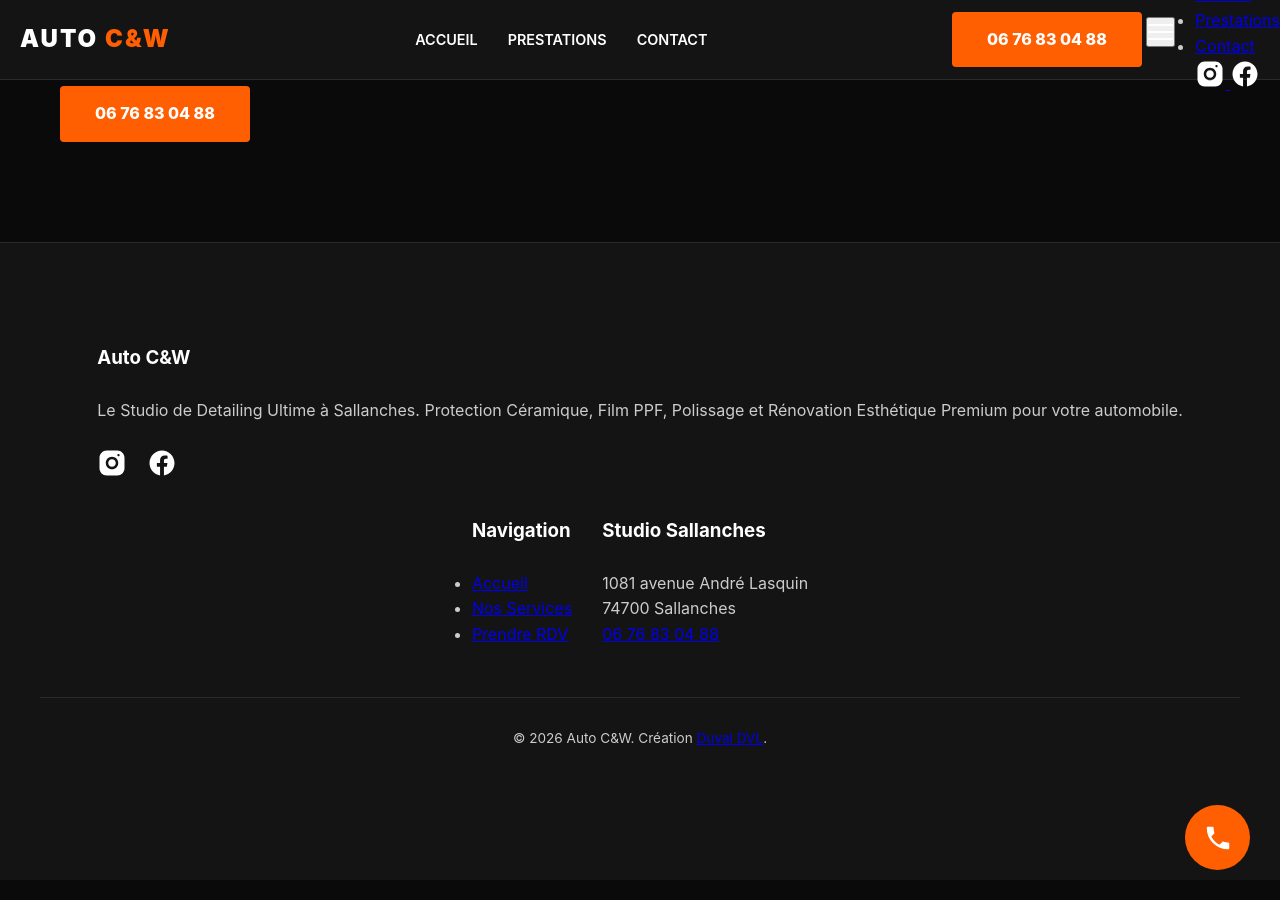
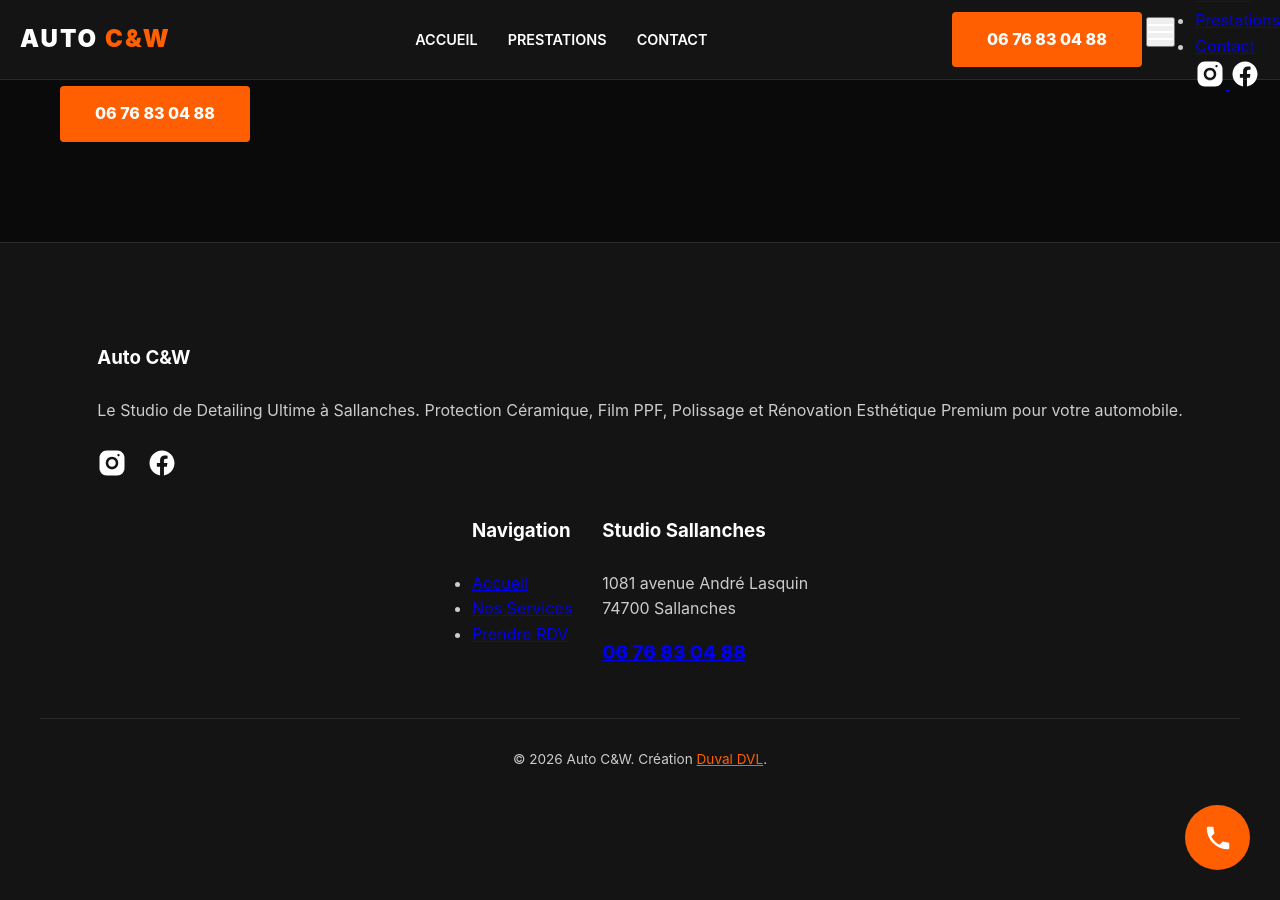
Before and after one commit to DuvalDVL/autocw, a Jekyll site: the page built from index.html, in a window 1280 px wide and 900 px high, scrolled down 1444 px. Built offline with Jekyll 4.4.1, drawn with Linux system fonts in a browser that asks for light colours.

Commit message:
Update footer.html

```diff
--- a/_includes/footer.html
+++ b/_includes/footer.html
@@ -1,17 +1,19 @@
 <footer class="site-footer section-padding">
   <div class="container grid-3">
+
     <div class="footer-col">
       <h3>Auto <span class="text-orange">C&W</span></h3>
       <p>{{ site.description }}</p>
       <div class="footer-socials">
-        <a href="{{ site.company.instagram }}" target="_blank" aria-label="Instagram">
+        <a href="{{ site.company.instagram }}" target="_blank" aria-label="Instagram Auto C&W">
           <svg class="icon-social" viewBox="0 0 24 24"><path d="M7.8,2H16.2C19.4,2 22,4.6 22,7.8V16.2C22,19.4 19.4,22 16.2,22H7.8C4.6,22 2,19.4 2,16.2V7.8C2,4.6 4.6,2 7.8,2M12,7C9.2,7 7,9.2 7,12C7,14.8 9.2,17 12,17C14.8,17 17,14.8 17,12C17,9.2 14.8,7 12,7M12,15C10.3,15 9,13.7 9,12C9,10.3 10.3,9 12,9C13.7,9 15,10.3 15,12C15,13.7 13.7,15 12,15M17.2,4.8C16.7,4.8 16.3,5.2 16.3,5.7C16.3,6.2 16.7,6.6 17.2,6.6C17.7,6.6 18.1,6.2 18.1,5.7C18.1,5.2 17.7,4.8 17.2,4.8Z"/></svg>
         </a>
-        <a href="{{ site.company.facebook }}" target="_blank" aria-label="Facebook">
+        <a href="{{ site.company.facebook }}" target="_blank" aria-label="Facebook Auto C&W">
           <svg class="icon-social" viewBox="0 0 24 24"><path d="M12 2.04C6.5 2.04 2 6.53 2 12.06C2 17.06 5.66 21.21 10.44 21.96V14.96H7.9V12.06H10.44V9.85C10.44 7.34 11.93 5.96 14.22 5.96C15.31 5.96 16.45 6.15 16.45 6.15V8.62H15.19C13.95 8.62 13.56 9.39 13.56 10.18V12.06H16.34L15.89 14.96H13.56V21.96C18.34 21.21 22 17.06 22 12.06C22 6.53 17.5 2.04 12 2.04Z"/></svg>
         </a>
       </div>
     </div>
+
     <div class="footer-col">
       <h3>Navigation</h3>
       <ul class="footer-links">
@@ -20,13 +22,22 @@
         <li><a href="{{ site.baseurl }}/#contact">Prendre RDV</a></li>
       </ul>
     </div>
+
     <div class="footer-col">
       <h3>Studio Sallanches</h3>
-      <p>{{ site.company.address }}<br>{{ site.company.zip }} {{ site.company.city }}</p>
-      <p class="footer-phone"><a href="tel:{{ site.company.phone_clean }}" class="text-orange">{{ site.company.phone }}</a></p>
+      <p>
+        {{ site.company.address }}<br>
+        {{ site.company.zip }} {{ site.company.city }}
+      </p>
+      <p class="footer-phone" style="margin-top: 15px;">
+        <a href="tel:{{ site.company.phone_clean }}" class="text-orange" style="font-weight: 800; font-size: 1.2rem;">
+          {{ site.company.phone }}
+        </a>
+      </p>
     </div>
   </div>
+
   <div class="container footer-bottom">
-    <p>© {{ site.time | date: '%Y' }} {{ site.company.name }}. Création <a href="https://duvaldvl.com" target="_blank">Duval DVL</a>.</p>
+    <p>© {{ site.time | date: '%Y' }} {{ site.company.name }}. Création <a href="https://duvaldvl.com" target="_blank" style="color: var(--accent-orange);">Duval DVL</a>.</p>
   </div>
 </footer>
```
